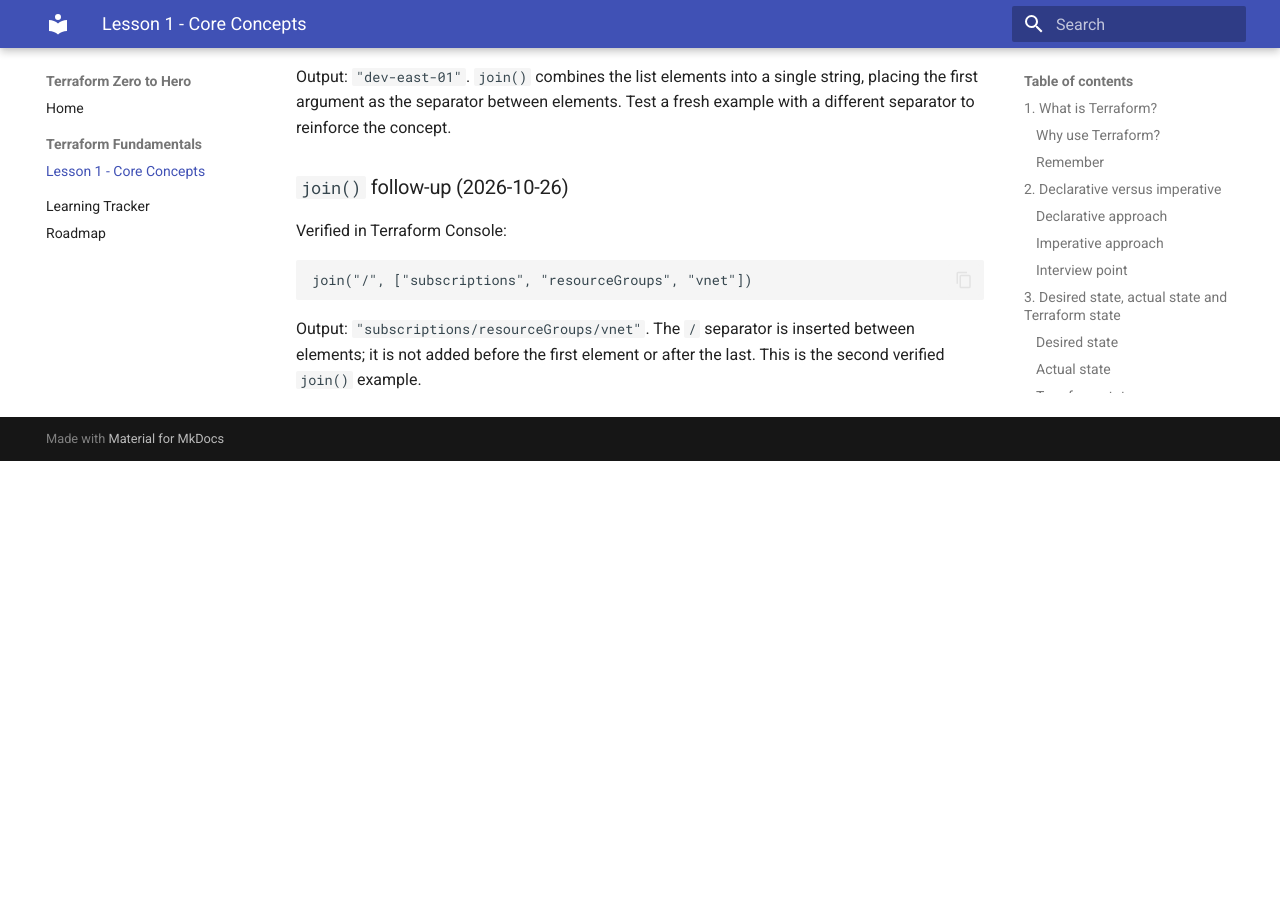
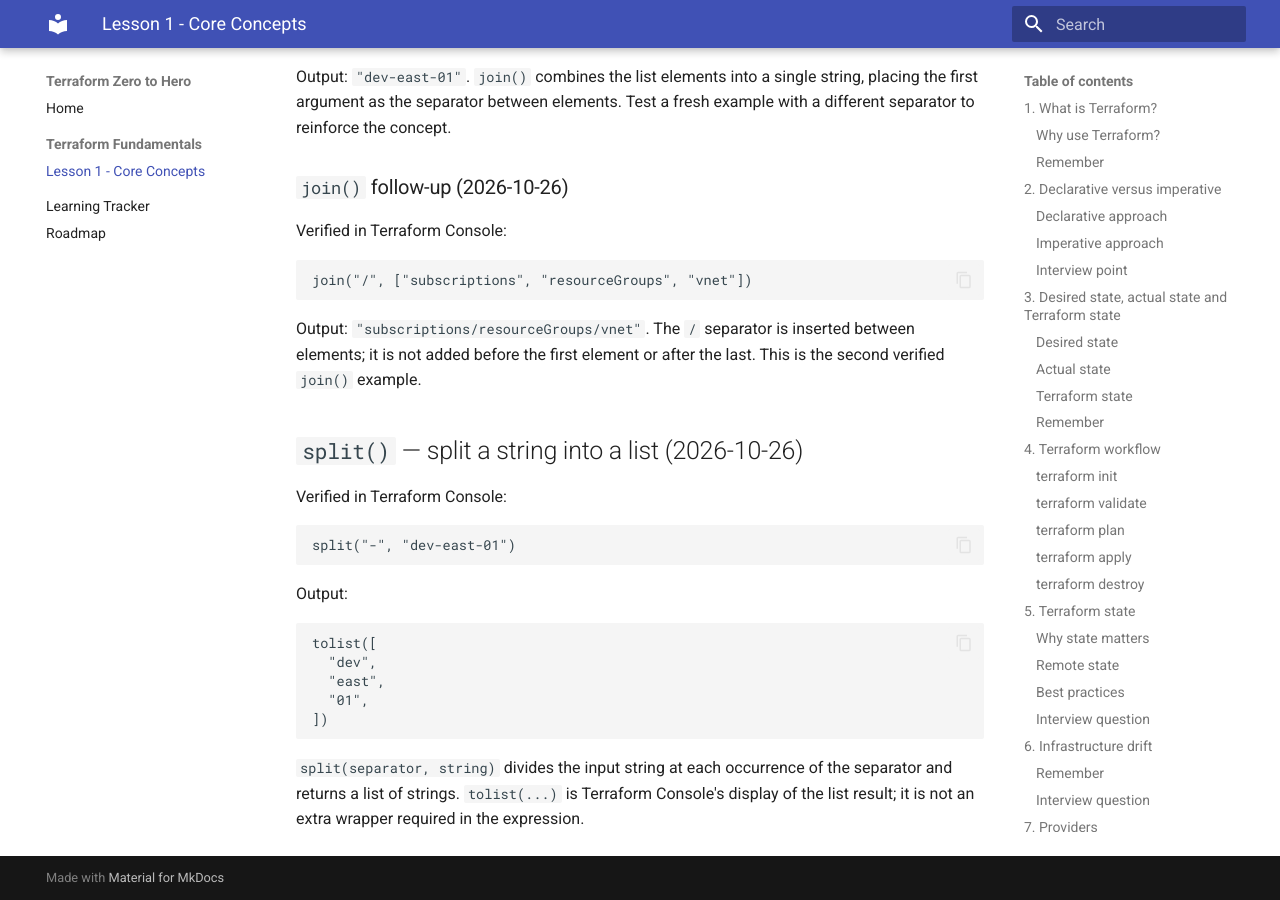
Before and after one commit to pshewale-dev/terraform-azure-lab, an MkDocs documentation site: the page built from docs/lesson-01-fundamentals.md, in a window 1280 px wide and 900 px high, scrolled down 24516 px. Built offline with MkDocs 1.6.1 and Material for MkDocs 9.7.7, drawn with Linux system fonts in a browser that asks for light colours; before the commit the page ends 24977 px from its top, so only the background shows below that.

Commit message:
docs: record verified split() HCL practice

````diff
--- a/docs/lesson-01-fundamentals.md
+++ b/docs/lesson-01-fundamentals.md
@@ -1035,3 +1035,24 @@ join("/", ["subscriptions", "resourceGroups", "vnet"])
 ```
 
 Output: `"subscriptions/resourceGroups/vnet"`. The `/` separator is inserted between elements; it is not added before the first element or after the last. This is the second verified `join()` example.
+
+
+## `split()` — split a string into a list (2026-10-26)
+
+Verified in Terraform Console:
+
+```hcl
+split("-", "dev-east-01")
+```
+
+Output:
+
+```hcl
+tolist([
+  "dev",
+  "east",
+  "01",
+])
+```
+
+`split(separator, string)` divides the input string at each occurrence of the separator and returns a list of strings. `tolist(...)` is Terraform Console's display of the list result; it is not an extra wrapper required in the expression.
````
